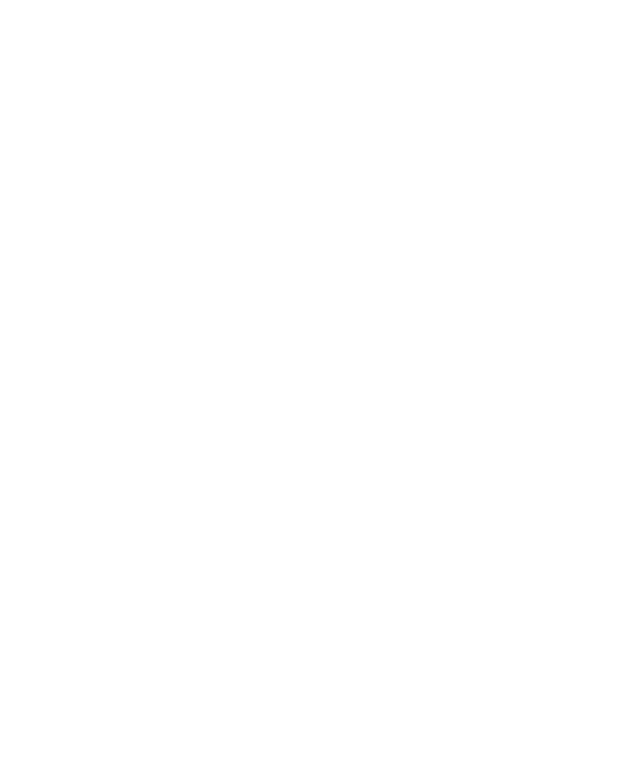
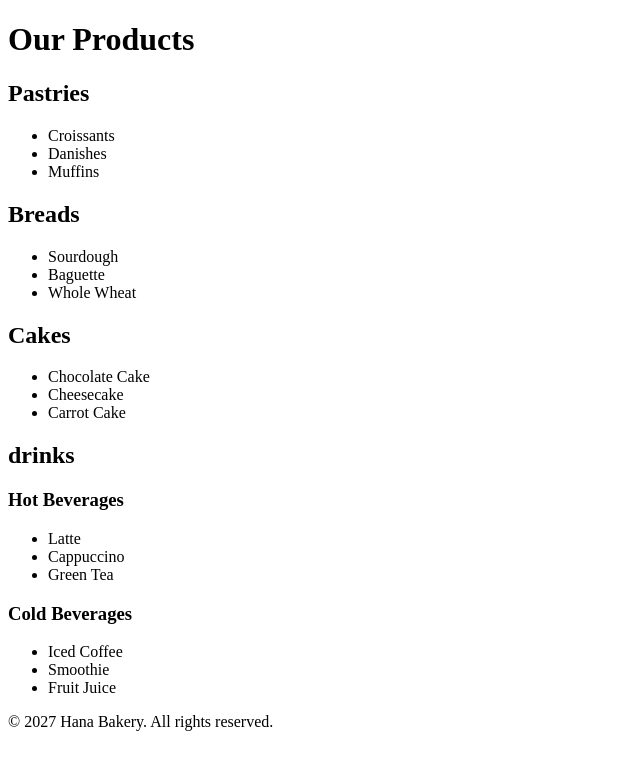
Before and after one commit to hanasolomon425-rgb/web.assignment, a plain HTML site: page product.html in a window 1280 px wide. Shown: the whole page, without its empty margins (0-640 px from the left). Drawn offline with Linux system fonts and the light colour scheme.

Commit message:
first version

```diff
--- a/product.html
+++ b/product.html
@@ -3,9 +3,49 @@
 <head>
     <meta charset="UTF-8">
     <meta name="viewport" content="width=device-width, initial-scale=1.0">
-    <title>Document</title>
+    <title>our products</title>
 </head>
 <body>
+    <h1>Our Products</h1>
+    <div>
+        <h2>Pastries</h2>
+        <ul>
+            <li>Croissants</li>
+            <li>Danishes</li>
+            <li>Muffins</li>
+        </ul>
 
+        <h2>Breads</h2>
+        <ul>
+            <li>Sourdough</li>
+            <li>Baguette</li>
+            <li>Whole Wheat</li>
+        </ul>
+
+        <h2>Cakes</h2>
+        <ul>
+            <li>Chocolate Cake</li>
+            <li>Cheesecake</li>
+            <li>Carrot Cake</li>
+        </ul>
+    </div>
+    <div>
+        <h2>drinks</h2>
+        <h3>Hot Beverages</h3>
+        <ul>
+            <li>Latte</li>
+            <li>Cappuccino</li>
+            <li>Green Tea</li>
+        </ul>
+        <h3>Cold Beverages</h3>
+        <ul>
+            <li>Iced Coffee</li>
+            <li>Smoothie</li>
+            <li>Fruit Juice</li>
+        </ul>
+    </div>
+    <footer>
+        <p>&copy; 2027 Hana Bakery. All rights reserved.</p>
+    </footer>
 </body>
 </html>
```
